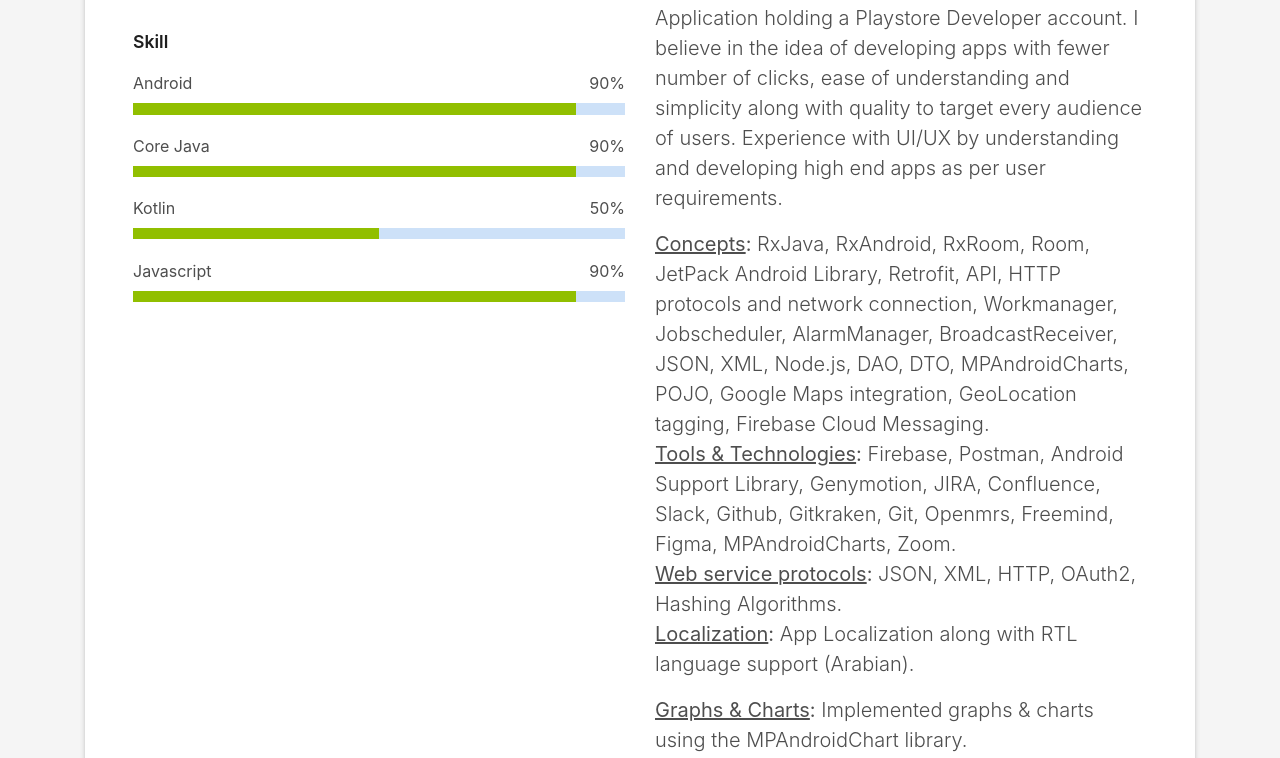
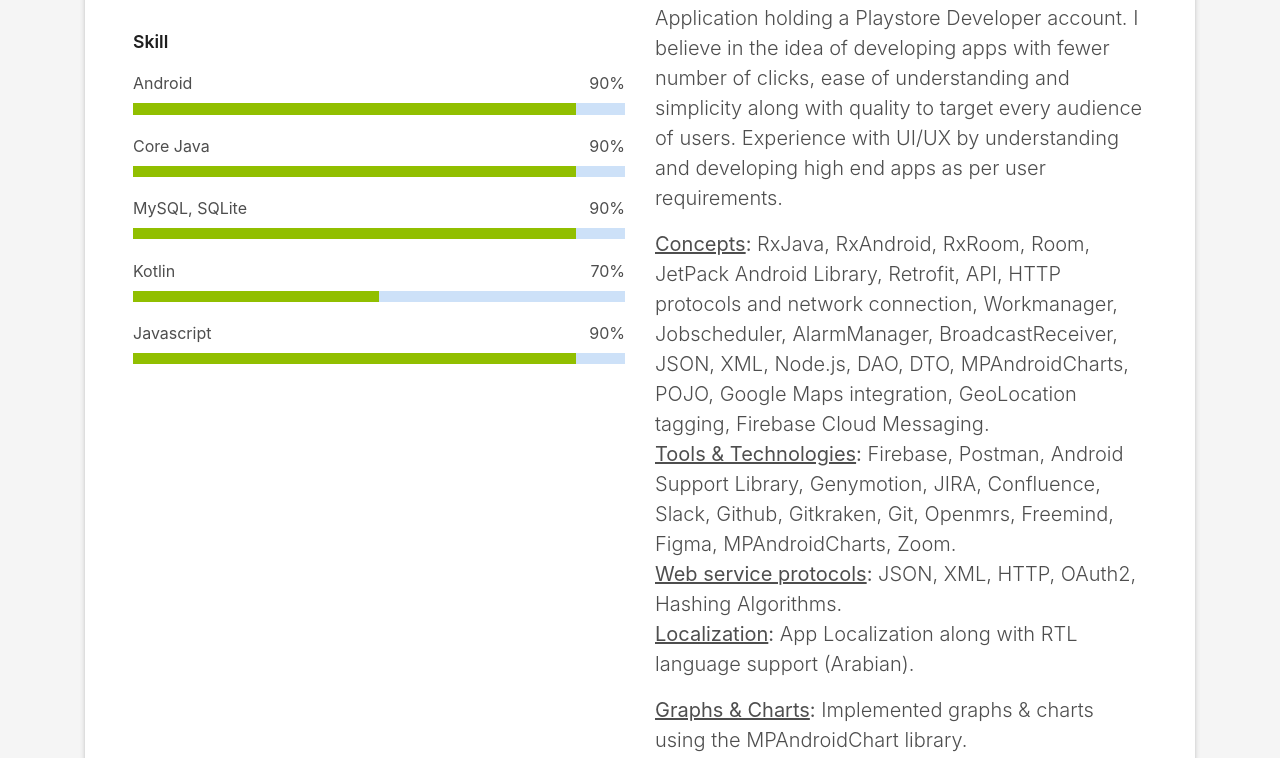
Before and after one commit to prajwalmw/prajwalmw.github.io, a plain HTML site: page index.html in a window 1280 px wide. Shown: the part 1191-1949 px from the top of the page. Drawn offline with Linux system fonts and the light colour scheme; files whose address does not match are found by name.

Commit message:
skills changes.

```diff
--- a/index.html
+++ b/index.html
@@ -113,18 +113,27 @@
                     <div class="progress">
                       <div class="progress-bar" role="progressbar" style="width: 90%;" aria-valuenow="90" aria-valuemin="0" aria-valuemax="100"></div>
                     </div>
+
                     <span>Core Java</span> <span class="pull-right">90%</span>
                     <div class="progress">
                       <div class="progress-bar" role="progressbar" style="width: 90%" aria-valuenow="90" aria-valuemin="0" aria-valuemax="100"></div>
                     </div>
-                    <span>Kotlin</span> <span class="pull-right">50%</span>
+
+					<span>MySQL, SQLite</span> <span class="pull-right">90%</span>
+                    <div class="progress">
+                      <div class="progress-bar" role="progressbar" style="width: 90%" aria-valuenow="90" aria-valuemin="0" aria-valuemax="100"></div>
+                    </div>
+
+                    <span>Kotlin</span> <span class="pull-right">70%</span>
                     <div class="progress">
                       <div class="progress-bar" role="progressbar" style="width: 50%" aria-valuenow="50" aria-valuemin="0" aria-valuemax="100"></div>
                     </div>
+
                     <span>Javascript</span> <span class="pull-right">90%</span>
                     <div class="progress">
                       <div class="progress-bar" role="progressbar" style="width: 90%" aria-valuenow="90" aria-valuemin="0" aria-valuemax="100"></div>
                     </div>
+
                   </div>
                 </div>
                 <div class="col-md-6">
```
